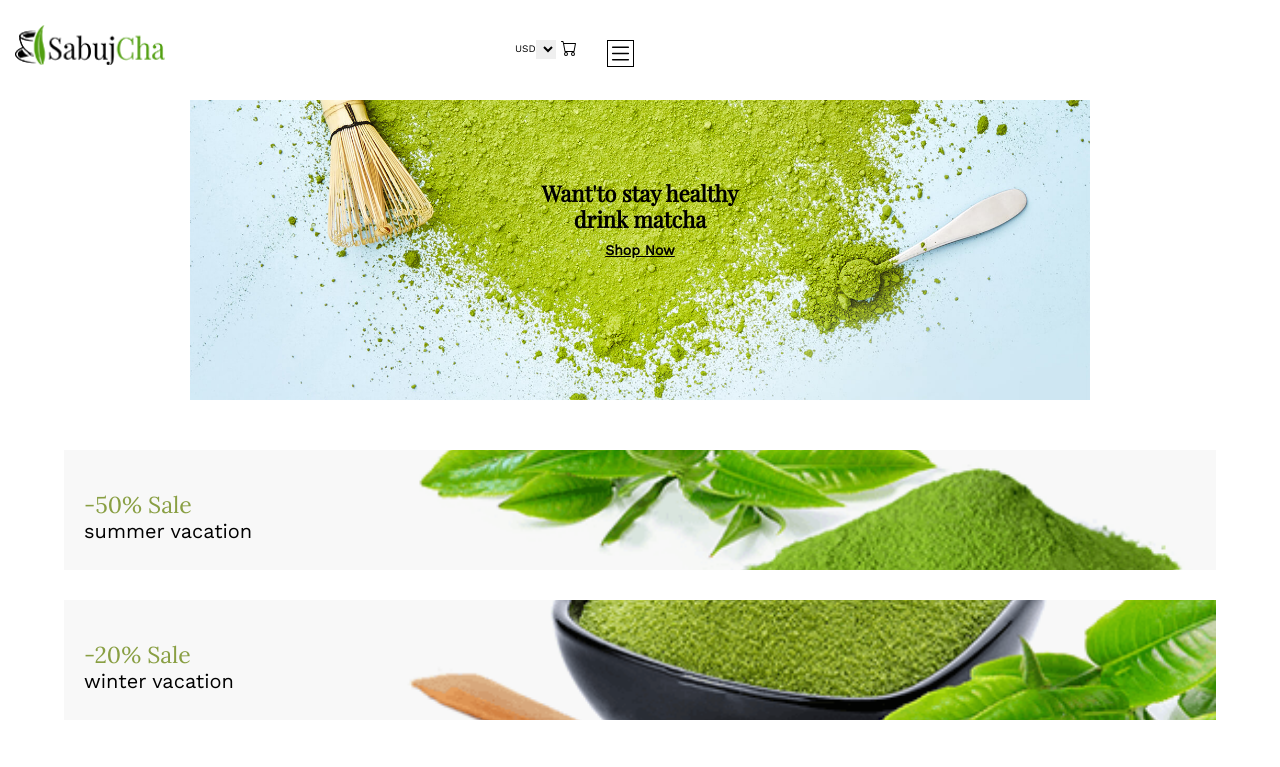
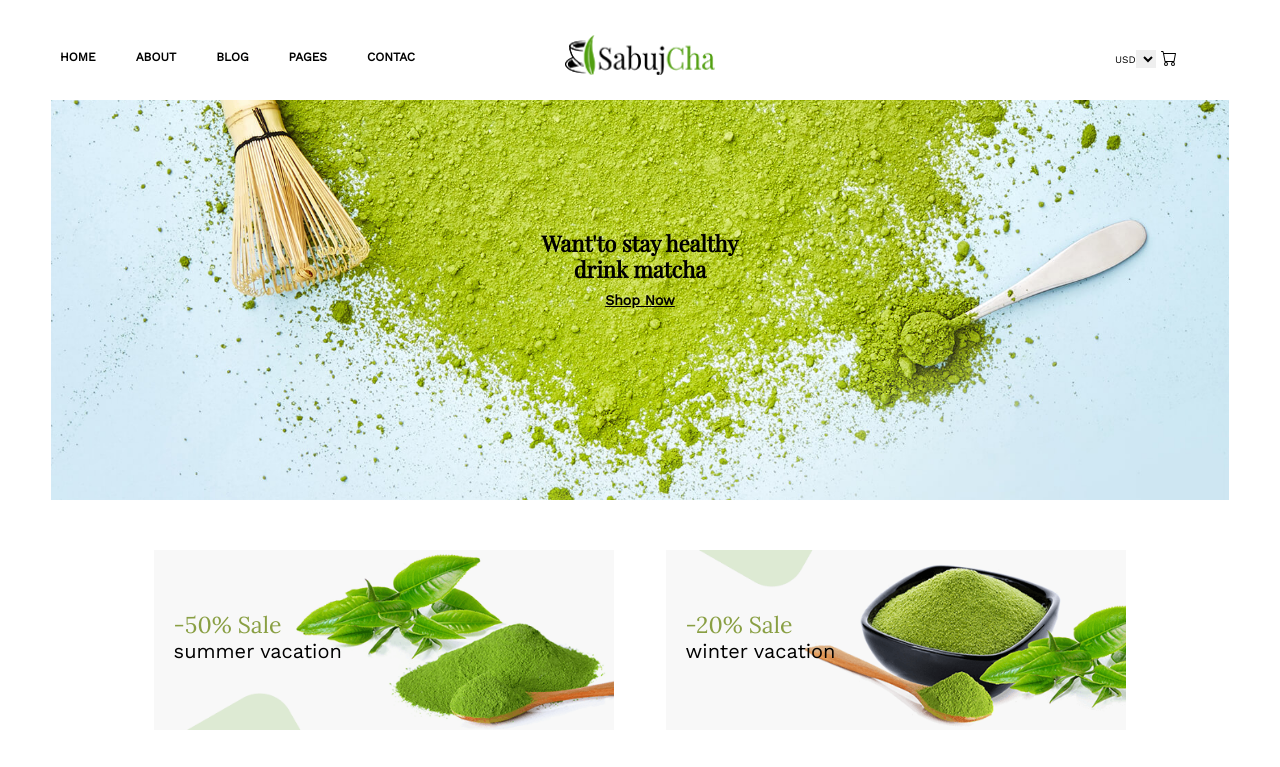
Before and after one commit to Ale8604/matcha, a plain HTML site: page index.html in a window 1280 px wide. Shown: the top 767 px of the page. Drawn offline with nearby package versions, Linux system fonts and the light colour scheme.

Commit message:
cambios a responsive

```diff
--- a/index.html
+++ b/index.html
@@ -38,7 +38,7 @@
         <section class="main-container">
             <div class="background-titles">
                 <H2 class="titulo">Want'to  stay healthy <br> drink matcha</H2>
-                <p>Shop Now</p>
+                <p class="shop">Shop Now</p>
             </div>
         </section>
         <!--                          DESCUENTOS                        -->
@@ -62,21 +62,26 @@
                     <h2 class="sub-title">Latest Products</h2>
                     <p class="text-sub">Lorem ipsum dolor sit amet, consectetur adipisicing elit sed do eiusmod tempor incididunt</p>
                 </div>
-                <div class="cont-nature">
+                <div class="cont-products">
                     <div class="cont-img">
                         <img src="img/product-1.jpg" alt="Nuture Close Tea">
                         <p class="precio name-products">Nuture Close Tea</p>
                         <p class="precio">$100.00 - <span>$120.00</span></p>
                     </div>
                 </div>
-                <div class="cont-pink">
+                <div class="cont-products">
                     <img src="img/product-2.jpg" alt="Pink wave Cup">
                     <p class="precio name-products">Pink wave Cup</p>
                     <p class="precio">$100.00 - <span>$120.00</span></p>
                 </div>
-                <div class="tea-and-chai">
+                <div class="cont-products">
                     <img src="img/product-3.jpg" alt="Tea and Chai">
                     <p class="precio name-products">Tea and Chai</p>
+                    <p class="precio">$100.00 - <span>$120.00</span></p>
+                </div>
+                <div class="cont-products">
+                    <img src="img/product-4.jpg" alt="Tea and Chai">
+                    <p class="precio name-products">Pearly Everlasting</p>
                     <p class="precio">$100.00 - <span>$120.00</span></p>
                 </div>
             </div>
--- a/src/style.css
+++ b/src/style.css
@@ -58,7 +58,7 @@ header{
 }
 
 .home li{
-    margin: 5px;
+    margin: 20px;
 }
 
 .cont{
@@ -175,7 +175,7 @@ header{
 }
 
 .sale{
-    font-size: 2.3rem;
+    font-size: clamp(2.3rem, 1vw, 3rem);
     color: #899f43;
     justify-content: center;
     padding-top: 40px ;
@@ -458,6 +458,9 @@ header{
 
 /*                              FOOTER                                   */
 
+/*
+   El Footer fue modificado por problemas de ux y ui, fue alterado con las propiedasde de  "display: grid;" "grid-template-columns: 50% 50%;" diviendo el footer en dos columnas que cubre el 50% y 50% de la pantalla.
+*/
 .cont-info{
     display: grid;
     grid-template-columns: 50% 50%;
@@ -503,3 +506,79 @@ header{
     margin-left:  10px;
     min-width: 3.5rem;
 }
+
+/*                             MEDIA QUERY                              */
+
+@media (min-width: 480px){
+    header{
+        display: grid;
+        grid-template-columns: 33.33% 33.33% 33.33%;
+        width: 100%;
+    }
+
+    .cont-usd p{
+        margin-top:4px;
+    }
+
+    .select{
+        margin-bottom: 32px;
+    }
+    .home{
+        position: relative;
+        display: flex;
+        top: 30px;
+        left: 40px;
+        font-size: 1.2rem;
+    }
+    .menu{
+        display: none;
+    }
+    .logo{
+        position: relative;
+        padding-top: 10px;
+        padding-left: 250px;
+    }
+
+    .cont-usd{
+        top: 10px;
+        position: relative;
+        left: 38rem;
+    }
+
+    /*                                                     SLIDER                                                  */
+    .background-titles{
+       min-width: 92%;
+       min-height: 40rem;
+    }
+    .titulo{
+        position: relative;
+        top: 50px;
+    }
+    .shop{
+        position: relative;
+        top: 50px;
+    }
+
+    .cont-banner{
+        display: grid;
+        grid-template-columns: 50% 50%;
+        width: 80%;
+    }
+    .img2{
+        position: relative;
+        height: 180px;
+        bottom: 15px;
+    }
+    .img1{
+        height: 180px;
+    }
+    .sale{
+       padding-top: 60px;
+       padding-left: 20px;
+    }
+
+    /*                                                   PRODUCTS                                                   */
+    .section-products {
+
+    }
+}
```
